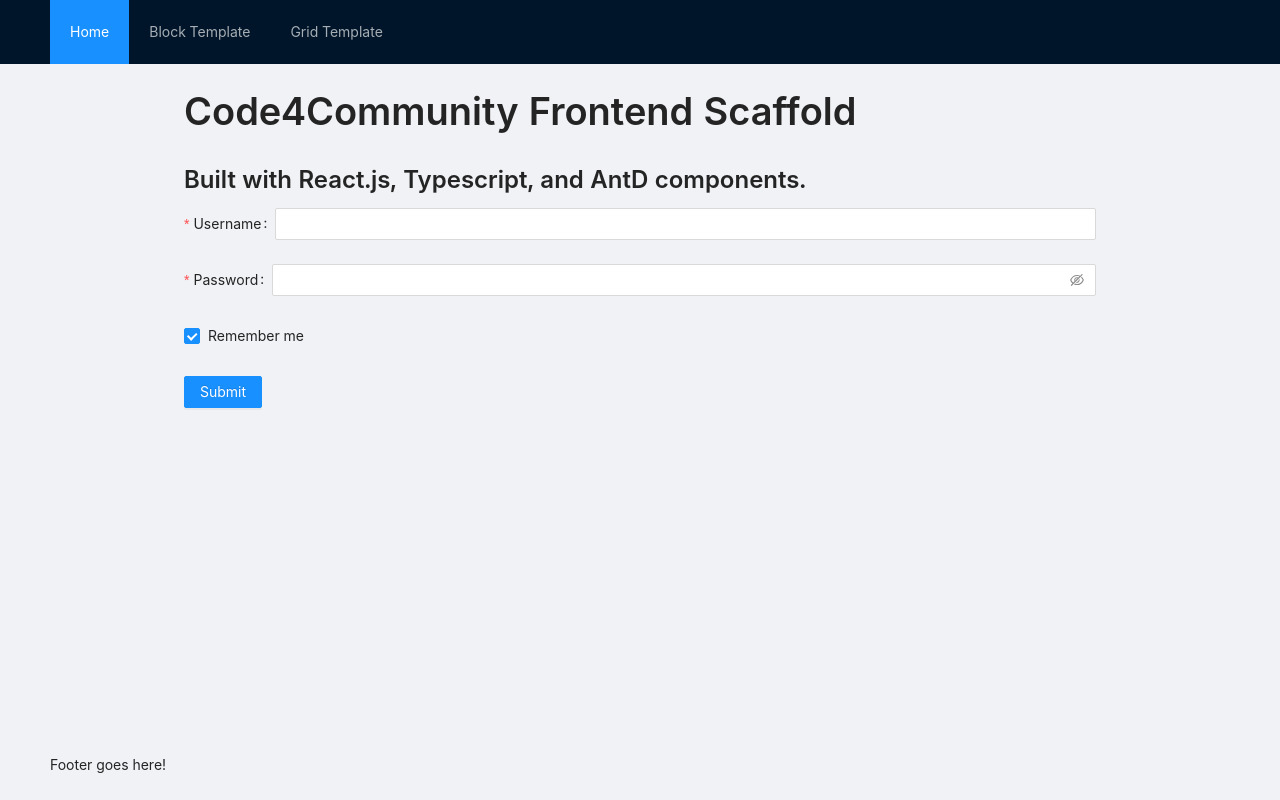
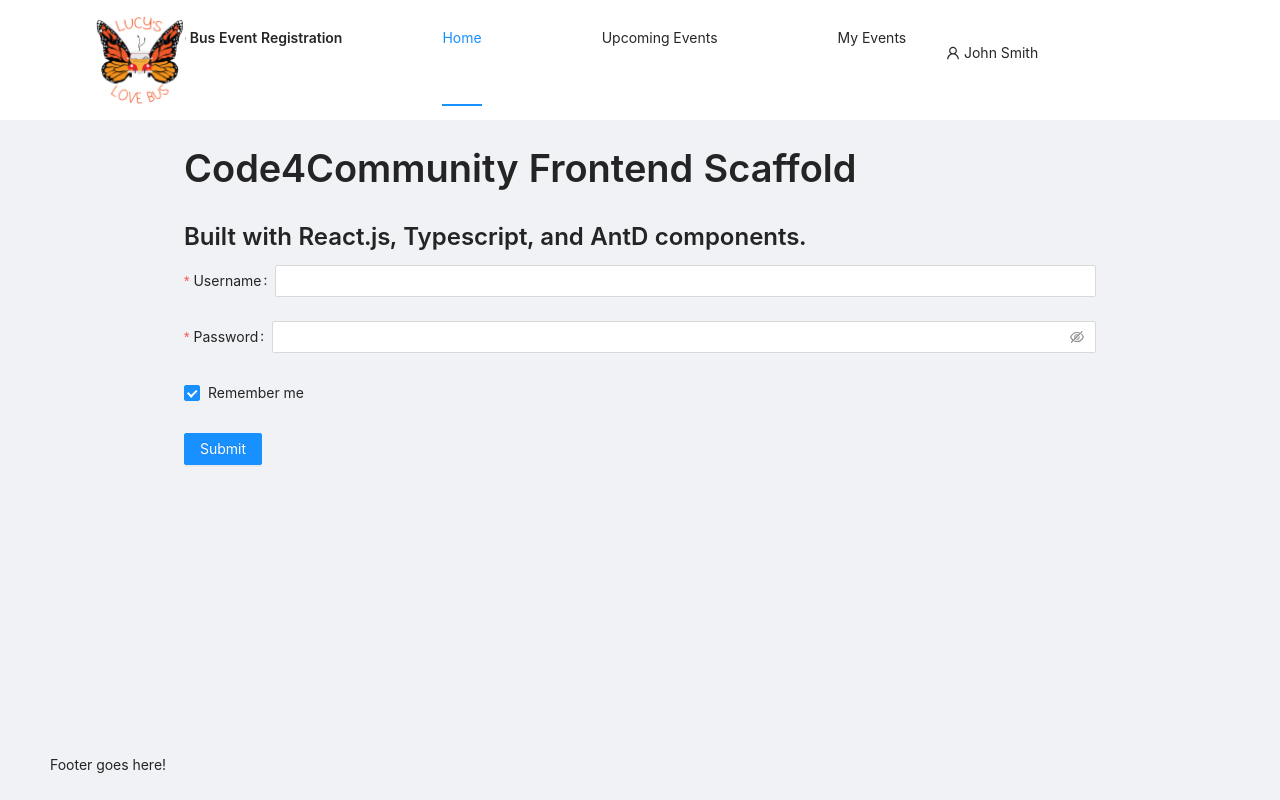
Before and after one commit to Code-4-Community/lucys-love-bus-frontend, a React (Create React App) app: page / in a window 1280 px wide. Built offline with nearby package versions, Linux system fonts and the light colour scheme.

Commit message:
Created menu items, added image from Figma for now

```diff
--- a/src/components/NavBar.tsx
+++ b/src/components/NavBar.tsx
@@ -1,9 +1,11 @@
 import React from 'react';
 import { useHistory, useLocation } from 'react-router-dom';
-import { Layout, Menu } from 'antd';
+import { Layout, Menu, Dropdown, Image, Typography } from 'antd';
+import { UserOutlined } from '@ant-design/icons';
 const { Header } = Layout;
+const { Text } = Typography;
 
-const NavBar: React.FC = () => {
+const NavBar: React.FC = (props) => {
   const history = useHistory();
   const location = useLocation();
   const path: string = location.pathname;
@@ -21,18 +23,30 @@
     }
   }
 
+  const userMenu = (
+    <Menu>
+      <Menu.Item key="4">Change Primary Account Email</Menu.Item>
+      <Menu.Item key="5">Account Details</Menu.Item>
+      <Menu.Item key="6">Change Password</Menu.Item>
+      <Menu.Item key="7">Deactivate Account</Menu.Item>
+    </Menu>
+  );
+  const logoPath = '/logo.jpg';
+
   return (
-    <Header>
       <Menu
-        theme="dark"
         mode="horizontal"
         defaultSelectedKeys={[pathnameToKey(path)]}
+        style={{padding: 15}}
       >
+        <Image width={90} height={90} src={logoPath} alt={"LLB Logo"} style={{marginLeft: 80}}/>
+        <Text strong >Lucy's Love Bus Event Registration</Text>
         <Menu.Item
           key="1"
           onClick={() => {
             history.push('/');
           }}
+          style={{marginLeft: 80}}
         >
           Home
         </Menu.Item>
@@ -41,19 +55,118 @@
           onClick={() => {
             history.push('/block-template');
           }}
+          style={{marginLeft: 80}}
         >
-          Block Template
+          Upcoming Events
         </Menu.Item>
         <Menu.Item
-          key="3"
-          onClick={() => {
-            history.push('/grid-template');
-          }}
+            key="3"
+            onClick={() => {
+              history.push('/grid-template');
+            }}
+            style={{marginLeft: 80}}
+          >
+          My Events
+        </Menu.Item>
+        <Menu.SubMenu
+          title={<span> <UserOutlined /> John Smith</span>}
+          style={{float: "right", paddingTop: "inherit"}}
         >
-          Grid Template
-        </Menu.Item>
+          {userMenu}
+        </Menu.SubMenu>
       </Menu>
-    </Header>
+    // <Menu
+    //     mode="horizontal"
+    //     defaultSelectedKeys={[pathnameToKey(path)]}
+    //     style={{padding: 15}}
+    //   >
+    //     <Menu.Item key="0">
+    //       <Image width={90} height={90} src={logoPath} alt={"LLB Logo"}/>
+    //     </Menu.Item>
+    //     <Menu.Item
+    //       key="1"
+    //       onClick={() => {
+    //         history.push('/');
+    //       }}
+    //     >
+    //       Home
+    //     </Menu.Item>
+    //     <Menu.Item
+    //       key="2"
+    //       onClick={() => {
+    //         history.push('/block-template');
+    //       }}
+    //     >
+    //       Upcoming Events
+    //     </Menu.Item>
+    //     <Menu.Item
+    //         key="3"
+    //         onClick={() => {
+    //           history.push('/grid-template');
+    //         }}
+    //       >
+    //       My Events
+    //     </Menu.Item>
+    //     <Menu.SubMenu
+    //       title={<span> <UserOutlined /> John Smith</span>}
+
+    //     >
+    //       {userMenu}
+    //     </Menu.SubMenu>
+    //   </Menu>
+    // <Header style={{ background: "white" }}>
+      // <Menu
+      //   mode="horizontal"
+      //   defaultSelectedKeys={[pathnameToKey(path)]}
+      // >
+
+      //   <Menu.Item
+      //     key="0"
+      //     onClick={() => {
+      //       history.push('/');
+      //     }}
+      //     style={{padding: 10}}
+      //   >
+      //     <Image width={90} height={90} src={logoPath} />
+      //   </Menu.Item>
+
+      //   {/* <Menu.Item>
+      //     <p>Hello <br/> Hello</p>
+      //   </Menu.Item> */}
+
+
+      //   <Menu.Item
+      //     key="1"
+      //     onClick={() => {
+      //       history.push('/');
+      //     }}
+      //   >
+      //     Home
+      //   </Menu.Item>
+
+      //   <Menu.Item
+      //     key="2"
+      //     onClick={() => {
+      //       history.push('/block-template');
+      //     }}
+      //   >
+      //     Upcoming Events
+      //   </Menu.Item>
+
+      //     <Menu.Item
+      //       key="3"
+      //       onClick={() => {
+      //         history.push('/grid-template');
+      //       }}
+      //     >
+      //       My Events
+      //     </Menu.Item>
+      //   {/* <Dropdown overlay={userMenu}>
+
+      //   </Dropdown> */}
+
+      // </Menu>
+    // </Header>
   );
 };
 
```
Also changed, not shown: public/logo.jpg (added).
